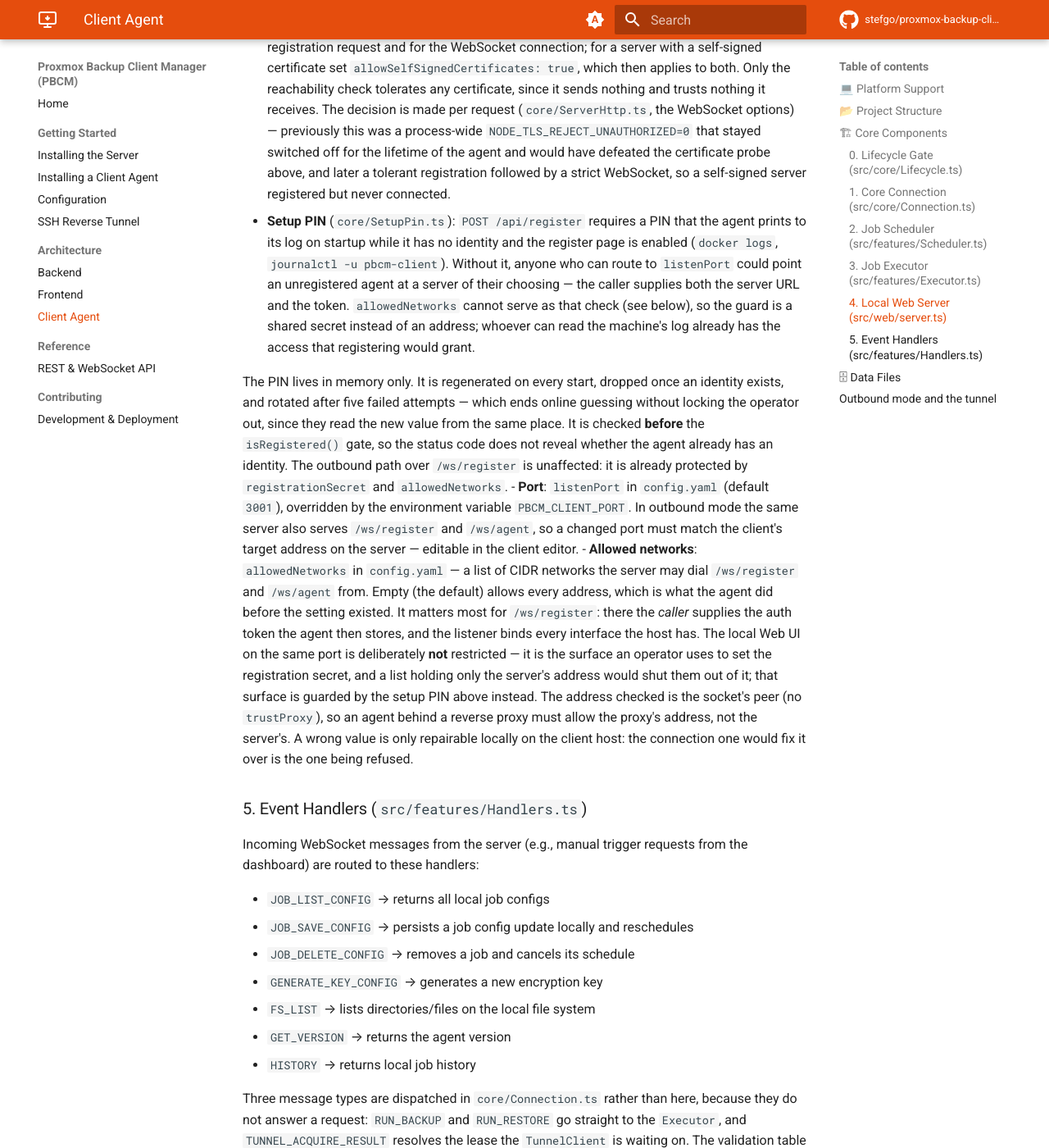
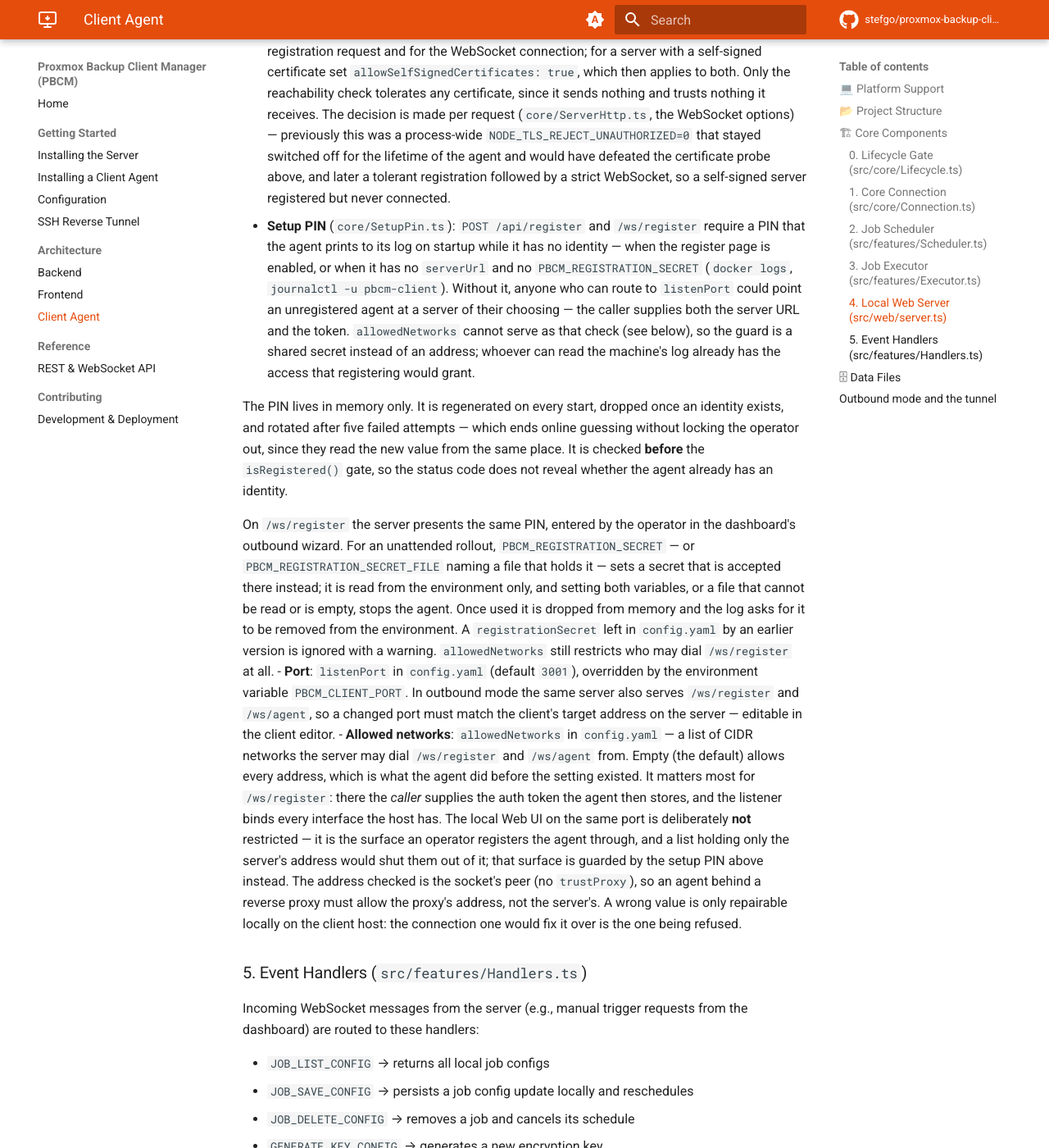
Before and after one commit to stefgo/proxmox-backup-client-manager, an MkDocs documentation site: the page built from docs/client.md, in a window 1280 px wide and 1400 px high, scrolled down 5697 px. Shown: the whole window at 82% size. Built offline with MkDocs 1.6.1 and Material for MkDocs 9.7.7, drawn with Linux system fonts in a browser that asks for light colours; comment, search, counter and statistics services are not loaded; some of the changed text lies outside the part shown.

Commit message:
feat(client): Register outbound agents with the setup PIN instead of a config secret
The server's /ws/register handshake now accepts the setup PIN from the agent's
log, so an outbound agent needs nothing in config.yaml to be registered. The
PIN exists while the agent has no identity, with the register page on or
without a serverUrl; a wrong value counts towards the five attempts after
which the PIN is replaced, and it is dropped once the agent is registered.

For an unattended rollout PBCM_REGISTRATION_SECRET, or
PBCM_REGISTRATION_SECRET_FILE for a Docker or Podman secret, sets a value that
is accepted instead. It is read from the environment only and dropped from
memory once used. Setting both variables, or a file that cannot be read or is
empty, stops the agent.

The outbound routes are served by every agent without a serverUrl.

BREAKING CHANGE: registrationSecret in the agent's config.yaml is no longer
read; an agent that still has it logs a warning and waits for the setup PIN or
PBCM_REGISTRATION_SECRET instead. Agents that are already registered are not
affected.

Co-Authored-By: Claude Opus 5 <noreply@anthropic.com>

```diff
--- a/client/src/web/public/register.html
+++ b/client/src/web/public/register.html
@@ -56,6 +56,9 @@
             Printed in this agent's log on startup —
             <code>docker logs &lt;container&gt;</code> or
             <code>journalctl -u pbcm-client</code>.
+            If this agent cannot reach the server, let the server connect to
+            it instead: enter the same PIN in the dashboard's Add Client
+            wizard.
           </small>
         </div>
 
--- a/docs/client.md
+++ b/docs/client.md
@@ -26,8 +26,8 @@ client/src/
 │   ├── LegacyImport.ts     # One-time import of jobs from an older client.db
 │   ├── Lifecycle.ts        # The single gate between "running" and "working"
 │   ├── LogStream.ts        # Batched LOG_UPDATE frames (250 ms / 8 KB)
-│   ├── RegistrationState.ts # serverUrl and registrationSecret as a registration changes them; agent mode
-│   ├── SetupPin.ts         # In-memory PIN guarding local registration
+│   ├── RegistrationState.ts # serverUrl and registration secret as a registration changes them; agent mode
+│   ├── SetupPin.ts         # In-memory PIN guarding registration, local and outbound
 │   └── Version.ts          # Agent version, read from dist/VERSION
 ├── features/               # Business logic
 │   ├── Executor.ts         # Run orchestration and the concurrency queue
@@ -117,12 +117,13 @@ Which routes it serves is settled at startup from `config.yaml` (`getWebRoutes()
 | `/status`, `/api/status/connection`, `POST /api/connect` | `enableStatusPage` (default `true`) |
 | `/register`, `POST /api/register` | `enableRegisterPage` (default `true`) |
 | `/`, `/api/status/server`, `/api/status/auth`, the static files | either page is enabled |
-| `/ws/register`, `/ws/agent` | outbound mode: no `serverUrl`, and a `registrationSecret` **or** an identity |
+| `/ws/register`, `/ws/agent` | outbound mode: no `serverUrl` |
 | `/api/health` | the agent runs in its container image (`PBCM_CONTAINER=true`); answers loopback only |
 
 A `serverUrl` means inbound mode, which needs no route here — the agent dials the server.
-The identity counts for outbound because registering consumes the secret: a registered
-outbound agent has only its identity left and still needs `/ws/agent`. Since the routes are
+Without one, an unregistered agent waits on `/ws/register` for the server to register it
+with the setup PIN (or `PBCM_REGISTRATION_SECRET`), and a registered one needs `/ws/agent`.
+`/ws/register` refuses every caller once the agent has an identity. Since the routes are
 fixed at startup while the mode is not, `/ws/agent` also refuses a connection once the agent
 has been registered inbound through its register page.
 
@@ -148,9 +149,10 @@ It is unrelated to the SSH reverse tunnel, which carries backup traffic to the P
 
 - **Status Page**: Provides a quick overview of the client's connectivity and scheduling state.
 - **Registration**: Allows manual registration via the web interface by entering a registration token obtained from the dashboard. The PBCM server's certificate is verified for the registration request and for the WebSocket connection; for a server with a self-signed certificate set `allowSelfSignedCertificates: true`, which then applies to both. Only the reachability check tolerates any certificate, since it sends nothing and trusts nothing it receives. The decision is made per request (`core/ServerHttp.ts`, the WebSocket options) — previously this was a process-wide `NODE_TLS_REJECT_UNAUTHORIZED=0` that stayed switched off for the lifetime of the agent and would have defeated the certificate probe above, and later a tolerant registration followed by a strict WebSocket, so a self-signed server registered but never connected.
-- **Setup PIN** (`core/SetupPin.ts`): `POST /api/register` requires a PIN that the agent
-  prints to its log on startup while it has no identity and the register page is enabled (`docker logs`,
-  `journalctl -u pbcm-client`). Without it, anyone who can route to `listenPort` could
+- **Setup PIN** (`core/SetupPin.ts`): `POST /api/register` and `/ws/register` require a PIN
+  that the agent prints to its log on startup while it has no identity — when the register
+  page is enabled, or when it has no `serverUrl` and no `PBCM_REGISTRATION_SECRET`
+  (`docker logs`, `journalctl -u pbcm-client`). Without it, anyone who can route to `listenPort` could
   point an unregistered agent at a server of their choosing — the caller supplies both the
   server URL and the token. `allowedNetworks` cannot serve as that check (see below), so
   the guard is a shared secret instead of an address; whoever can read the machine's log
@@ -160,8 +162,16 @@ It is unrelated to the SSH reverse tunnel, which carries backup traffic to the P
   exists, and rotated after five failed attempts — which ends online guessing without
   locking the operator out, since they read the new value from the same place. It is
   checked **before** the `isRegistered()` gate, so the status code does not reveal whether
-  the agent already has an identity. The outbound path over `/ws/register` is unaffected:
-  it is already protected by `registrationSecret` and `allowedNetworks`.
+  the agent already has an identity.
+
+  On `/ws/register` the server presents the same PIN, entered by the operator in the
+  dashboard's outbound wizard. For an unattended rollout, `PBCM_REGISTRATION_SECRET` — or
+  `PBCM_REGISTRATION_SECRET_FILE` naming a file that holds it — sets a secret that is accepted
+  there instead; it is read from the environment only, and setting both variables, or a file
+  that cannot be read or is empty, stops the agent. Once used it is dropped from memory and the
+  log asks for it to be removed from the environment. A `registrationSecret` left in
+  `config.yaml` by an earlier version is ignored with a warning. `allowedNetworks` still
+  restricts who may dial `/ws/register` at all.
 - **Port**: `listenPort` in `config.yaml` (default `3001`), overridden by the environment
   variable `PBCM_CLIENT_PORT`. In outbound mode the same server also serves `/ws/register`
   and `/ws/agent`, so a changed port must match the client's target address on the server —
@@ -171,9 +181,8 @@ It is unrelated to the SSH reverse tunnel, which carries backup traffic to the P
   address, which is what the agent did before the setting existed. It matters most for
   `/ws/register`: there the *caller* supplies the auth token the agent then stores, and the
   listener binds every interface the host has. The local Web UI on the same port is
-  deliberately **not** restricted — it is the surface an operator uses to set the
-  registration secret, and a list holding only the server's address would shut them out of
-  it; that surface is guarded by the setup PIN above instead. The address checked is the
+  deliberately **not** restricted — it is the surface an operator registers the agent
+  through, and a list holding only the server's address would shut them out of it; that surface is guarded by the setup PIN above instead. The address checked is the
   socket's peer (no `trustProxy`), so an agent behind a
   reverse proxy must allow the proxy's address, not the server's. A wrong value is only
   repairable locally on the client host: the connection one would fix it over is the one
@@ -228,8 +237,7 @@ the agent run its scheduled backups with no server in reach.
 
 Two separate things, and the agent treats them as such.
 
-With a `registrationSecret` set (or an identity without a `serverUrl`), the agent runs in
-**outbound mode**: it does not dial out itself but serves `/ws/register` and `/ws/agent`
+Without a `serverUrl`, the agent runs in **outbound mode**: it does not dial out itself but serves `/ws/register` and `/ws/agent`
 instead. That is the whole of it — it says nothing about how the PBS is reached.
 
 Whether a run goes **through the tunnel** is each job's own setting: `tunnel.required` arrives
```
Also changed, not shown: compose.yaml (+8 -0 lines), docs/install-client.md (+12 -10 lines), docs/setup.md (+14 -7 lines), docs/tunnel.md (+10 -8 lines), 9 other files.
